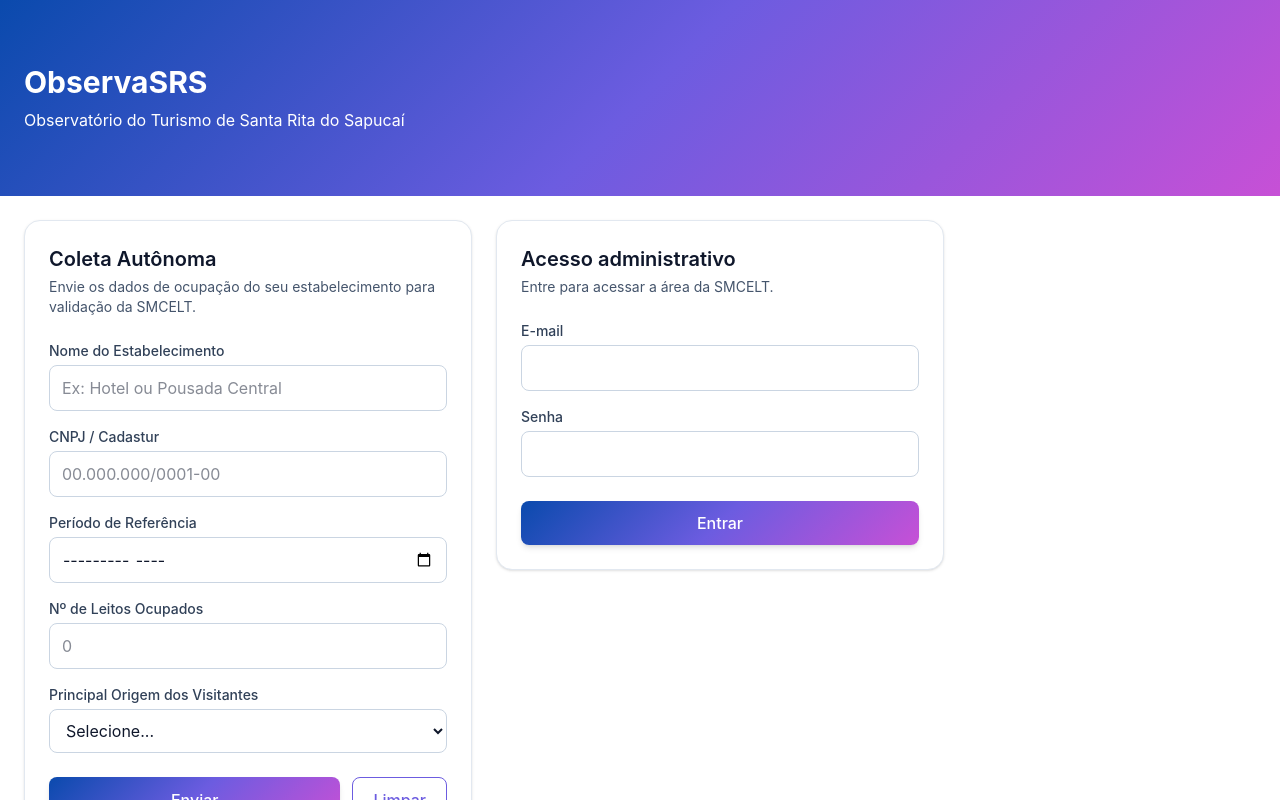
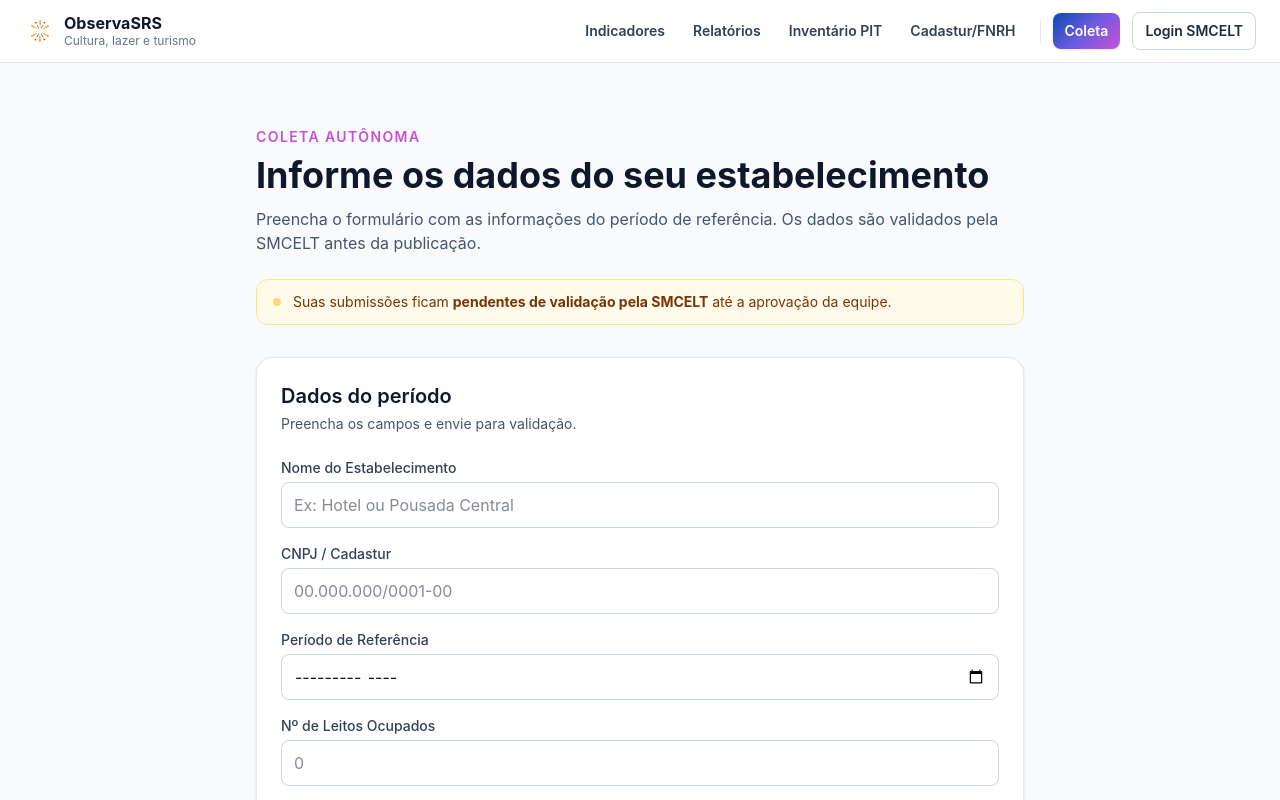
Before and after one commit to Project-C317-Inatel/ObservaSRS, a React (Vite) app in the folder frontend/: page /coleta in a window 1280 px wide. Shown: the top 800 px of the page. Built offline with nearby package versions, Linux system fonts and the light colour scheme; no server answers.

Commit message:
feat(frontend): ligar rotas públicas e adicionar rota protegida

```diff
--- a/frontend/src/App.tsx
+++ b/frontend/src/App.tsx
@@ -1,23 +1,33 @@
-import { ColetaAutonomaForm } from './components/forms/ColetaAutonomaForm';
-import { LoginForm } from './components/forms/LoginForm';
-import { IndicatorsPage } from './features/indicators/IndicatorsPage';
+import { Navigate, Route, Routes } from 'react-router';
+
+import { PublicLayout } from './components/layout/PublicLayout';
+import { CadasturPage } from './features/cadastur/CadasturPage';
+import { PitPage } from './features/pit/PitPage';
+import { ColetaPage } from './pages/ColetaPage';
+import { HomePage } from './pages/HomePage';
+import { LoginPage } from './pages/LoginPage';
 
 export default function App() {
   return (
-    <main className="min-h-screen bg-white text-slate-900">
-      <header className="bg-brand-gradient px-4 py-10 text-white sm:px-6 sm:py-16">
-        <div className="mx-auto w-full max-w-7xl">
-          <h1 className="text-2xl font-bold sm:text-3xl">ObservaSRS</h1>
-          <p className="mt-2 max-w-xl text-sm sm:text-base">
-            Observatório do Turismo de Santa Rita do Sapucaí
-          </p>
-        </div>
-      </header>
-      <section className="mx-auto flex w-full max-w-7xl flex-col gap-6 p-4 sm:p-6 lg:flex-row lg:items-start">
-        <ColetaAutonomaForm />
-        <LoginForm />
-      </section>
-      <IndicatorsPage />
-    </main>
+    <Routes>
+      <Route element={<PublicLayout />}>
+        <Route index element={<HomePage />} />
+        <Route path="indicadores" element={<HomePage />} />
+        <Route path="relatorios" element={<HomePage />} />
+        <Route path="inventario" element={<PitPage />} />
+        <Route path="cadastur" element={<CadasturPage />} />
+        <Route path="coleta" element={<ColetaPage />} />
+        <Route path="login" element={<LoginPage />} />
+      </Route>
+
+      {/*
+        Área restrita (entra quando o AdminPage for mergeado):
+        <Route element={<ProtectedRoute allowedRoles={['SUPER_ADMIN', 'ADMIN']} />}>
+          <Route path="admin" element={<AdminPage />} />
+        </Route>
+      */}
+
+      <Route path="*" element={<Navigate to="/" replace />} />
+    </Routes>
   );
 }
--- /dev/null
+++ b/frontend/src/components/routing/ProtectedRoute.tsx
@@ -0,0 +1,58 @@
+import { useEffect, useState } from 'react';
+import { Navigate, Outlet, useLocation } from 'react-router';
+
+import { getCurrentUser } from '../../services/auth';
+import type { ApiUser, UserRole } from '../../types';
+
+export interface ProtectedRouteProps {
+  /** Papéis com acesso. Se vazio, basta estar logado. */
+  allowedRoles?: readonly UserRole[];
+}
+
+type SessionState =
+  | { status: 'loading' }
+  | { status: 'authenticated'; user: ApiUser }
+  | { status: 'anonymous' };
+
+/**
+ * Protege as rotas filhas: consulta a sessão em GET /auth/me (cookie HttpOnly).
+ * Sem sessão → manda para /login. Papel sem permissão → volta para a página inicial.
+ */
+export function ProtectedRoute({ allowedRoles = [] }: ProtectedRouteProps) {
+  const location = useLocation();
+  const [session, setSession] = useState<SessionState>({ status: 'loading' });
+
+  useEffect(() => {
+    let active = true;
+
+    getCurrentUser()
+      .then(({ usuario }) => {
+        if (active) setSession({ status: 'authenticated', user: usuario });
+      })
+      .catch(() => {
+        if (active) setSession({ status: 'anonymous' });
+      });
+
+    return () => {
+      active = false;
+    };
+  }, []);
+
+  if (session.status === 'loading') {
+    return (
+      <p className="p-8 text-center text-slate-600" role="status">
+        Verificando acesso...
+      </p>
+    );
+  }
+
+  if (session.status === 'anonymous') {
+    return <Navigate to="/login" replace state={{ from: location.pathname }} />;
+  }
+
+  if (allowedRoles.length > 0 && !allowedRoles.includes(session.user.papel)) {
+    return <Navigate to="/" replace />;
+  }
+
+  return <Outlet />;
+}
--- /dev/null
+++ b/frontend/src/pages/ColetaPage.tsx
@@ -0,0 +1,38 @@
+import { ColetaAutonomaForm } from '../components/forms/ColetaAutonomaForm';
+
+export function ColetaPage() {
+  return (
+    <section aria-labelledby="coleta-titulo" className="bg-slate-50 px-4 py-12 sm:px-6 sm:py-16">
+      <div className="mx-auto w-full max-w-3xl">
+        <p className="text-sm font-semibold uppercase tracking-widest text-brand-magenta">
+          Coleta autônoma
+        </p>
+        <h1 id="coleta-titulo" className="mt-2 text-3xl font-bold text-slate-900 sm:text-4xl">
+          Informe os dados do seu estabelecimento
+        </h1>
+        <p className="mt-3 text-slate-600">
+          Preencha o formulário com as informações do período de referência. Os dados são validados
+          pela SMCELT antes da publicação.
+        </p>
+
+        <p className="mt-6 flex items-start gap-3 rounded-xl border border-amber-200 bg-amber-50 px-4 py-3 text-sm text-amber-900">
+          <span
+            className="mt-1.5 h-2 w-2 shrink-0 rounded-full bg-data-yellow"
+            aria-hidden="true"
+          />
+          <span>
+            Suas submissões ficam <strong>pendentes de validação pela SMCELT</strong> até a
+            aprovação da equipe.
+          </span>
+        </p>
+
+        <div className="mt-8 [&>form]:max-w-none">
+          <ColetaAutonomaForm
+            title="Dados do período"
+            description="Preencha os campos e envie para validação."
+          />
+        </div>
+      </div>
+    </section>
+  );
+}
--- /dev/null
+++ b/frontend/src/pages/LoginPage.tsx
@@ -0,0 +1,12 @@
+import { LoginForm } from '../components/forms/LoginForm';
+
+export function LoginPage() {
+  return (
+    <section
+      aria-label="Login da SMCELT"
+      className="flex min-h-[60vh] items-center justify-center bg-slate-50 px-4 py-12 sm:px-6"
+    >
+      <LoginForm title="Área restrita SMCELT" />
+    </section>
+  );
+}
```
